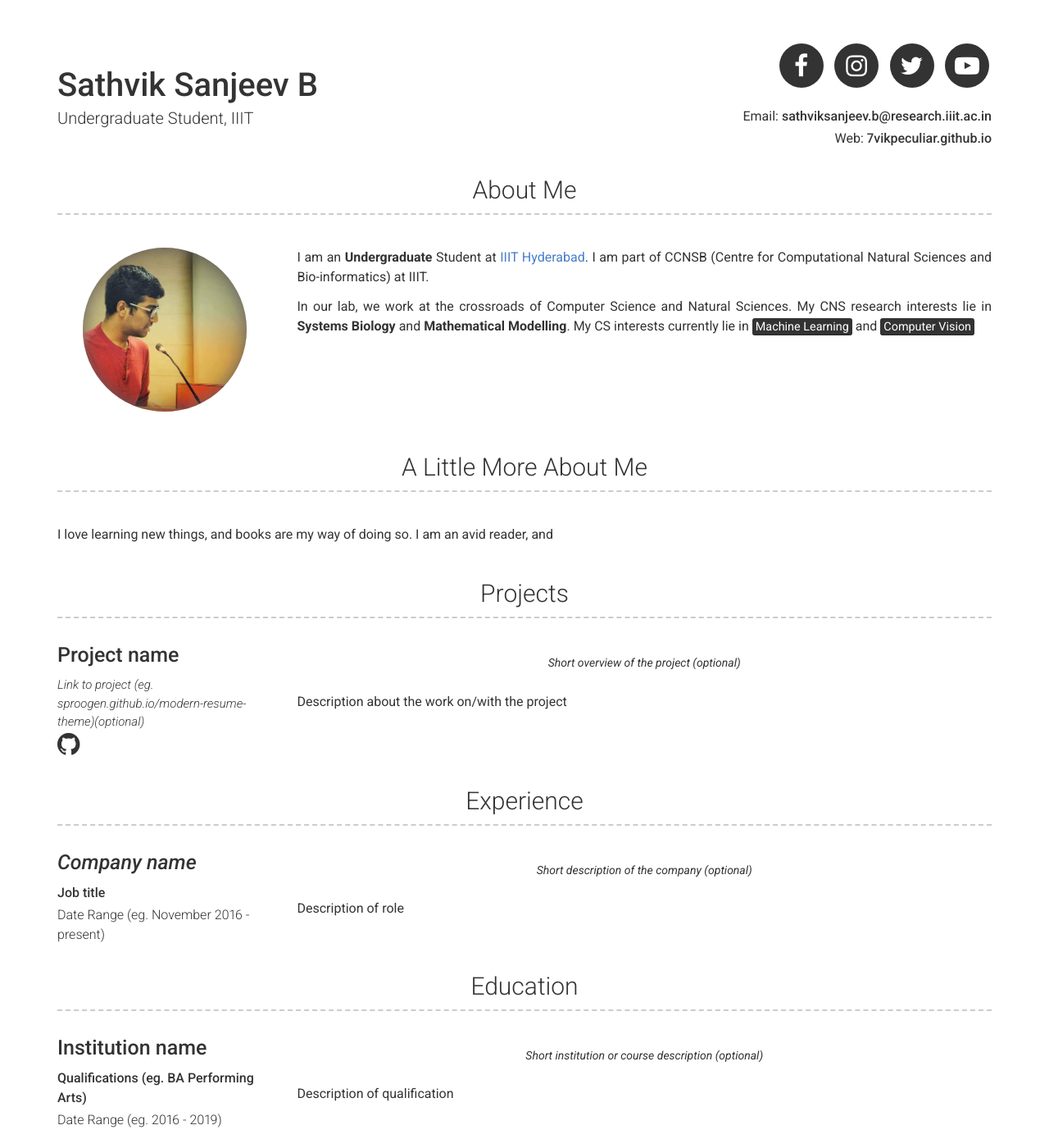
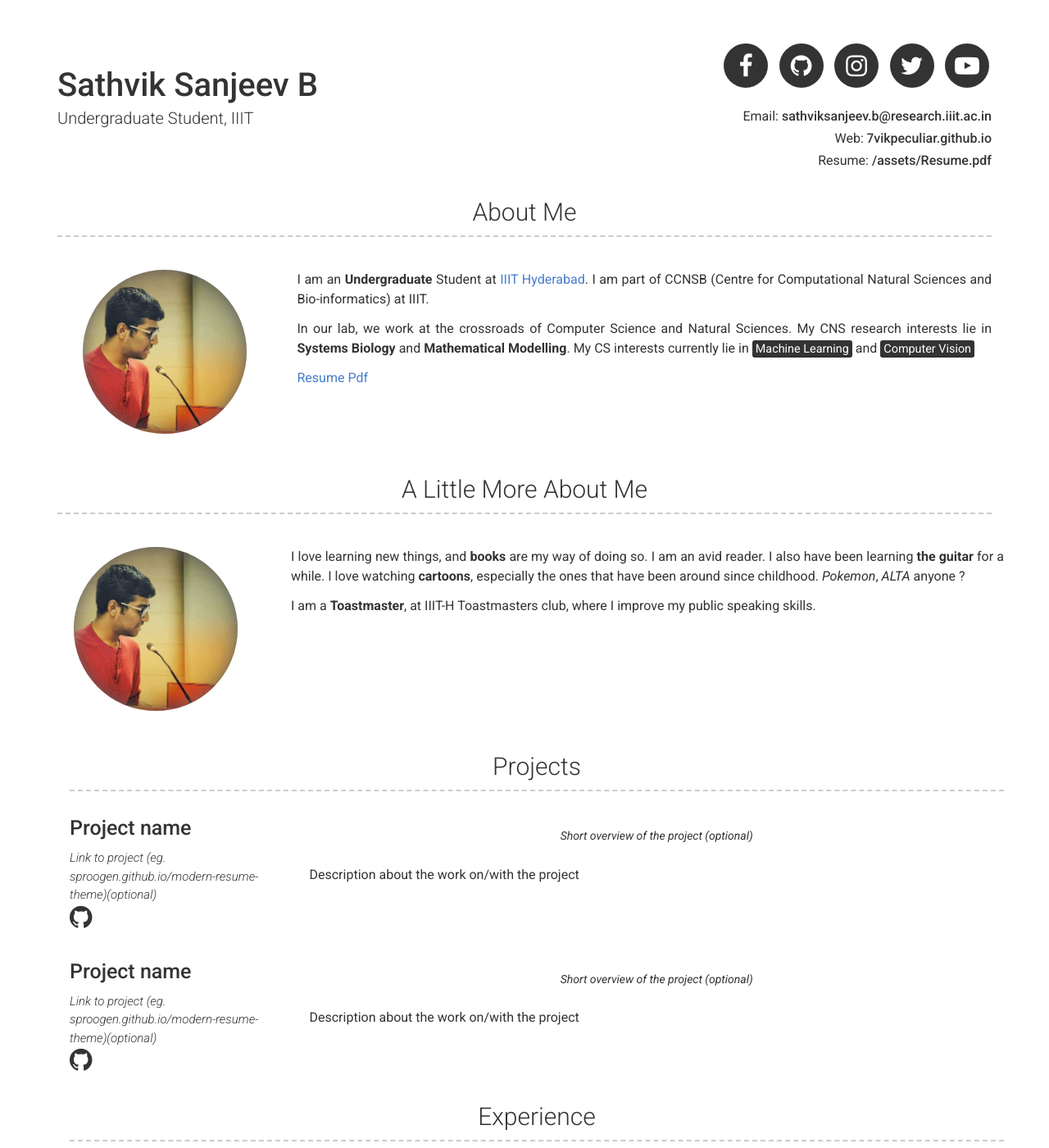
Before and after one commit to 7vikpeculiar/7vikpeculiar.github.io, a Jekyll site: the page built from index.md, in a window 1280 px wide and 1400 px high. Shown: the whole window at 82% size. Built offline with Jekyll 4.4.1, drawn with Linux system fonts in a browser that asks for light colours.

Commit message:
A bit more done

```diff
--- a/_config.yml
+++ b/_config.yml
@@ -6,13 +6,13 @@ repository: Git repository where your resume will be hosted, only required if yo
 name: Sathvik Sanjeev B
 title: Undergraduate Student, IIIT
 email: sathviksanjeev.b@research.iiit.ac.in
-#phone:
+resume: /assets/Resume.pdf
 website: 7vikpeculiar.github.io
 #Your website (eg. https://google.com)(optional)
 
 # Social links
 twitter_username: jekyllrb
-# github_username:  jekyll
+github_username:  7vikpeculiar
 # dribbble_username: jekyll
 facebook_username: jekyll
 # flickr_username: jekyll
@@ -37,6 +37,7 @@ about_content: | # this will include new lines to allow paragraphs
   My CS interests currently lie in <mark>Machine Learning</mark> and
   <mark>Computer Vision</mark>
 
+  [Resume Pdf](/assets/Resume.pdf)
 # Projects Section
 # projects_title: Projects #(Use this to override about projects section title)
 
@@ -49,8 +50,13 @@ about_content: | # this will include new lines to allow paragraphs
 # More Section
 # more_title: A Little More About Me #(Use this to override about more section title)
 more_content: | # this will include new lines to allow paragraphs
-    I love learning new things, and books are my way of doing so. I am an avid
-    reader, and
+    I love learning new things, and **books** are my way of doing so. I am an avid
+    reader. I also have been learning **the guitar** for a while. I love watching
+    **cartoons**, especially the ones that have been around since childhood.
+    *Pokemon*, *ALTA* anyone ?
+
+    I am a **Toastmaster**, at IIIT-H Toastmasters club, where I improve my
+    public speaking skills.
 
 # Footer
 footer_show_references: true
--- a/_data/projects.yml
+++ b/_data/projects.yml
@@ -6,3 +6,11 @@
     Short overview of the project (optional)
   description: | # this will include new lines to allow paragraphs
     Description about the work on/with the project
+
+- name: Project name
+  link: Link to project (eg. sproogen.github.io/modern-resume-theme)(optional)
+  github: Github page for project (eg. sproogen/modern-resume-theme)(optional)
+  quote: >
+    Short overview of the project (optional)
+  description: | # this will include new lines to allow paragraphs
+    Description about the work on/with the project
--- a/_includes/header.html
+++ b/_includes/header.html
@@ -100,6 +100,11 @@
           Web: {% include a.html href=site.website %}{{ site.website | escape }}</a>
         </p>
       {%- endif -%}
+      {%- if site.resume -%}
+        <p>
+          Resume: {% include a.html href=site.resume %}{{ site.resume | escape }}</a>
+        </p>
+      {%- endif -%}
     </div>
   </div>
 </div>
--- a/_includes/more.html
+++ b/_includes/more.html
@@ -1,8 +1,20 @@
 <div class="container more-container">
   <h3>{{ site.more_title | default: "A Little More About Me" }}</h3>
   <div class="row clearfix">
-    <div class="col-md-12">
-      {{ site.more_content | strip | markdownify }}
-    </div>
+
+    <div class="row clearfix">
+      {%- if site.about_profile_image -%}
+        <div class="col-xs-12 col-sm-4 col-md-3 no-print">
+          <span class="profile-img" style="background-image: url({{ site.about_profile_image | relative_url }})" />
+        </div>
+      {%- endif -%}
+      <div class="{{ 'col-md-12 ' }}{%- if site.about_profile_image -%}col-sm-8 col-md-9 col-print-12{%- endif -%}">
+        {{ site.more_content | strip | markdownify }}
+      </div>
+
+      <!-- <div class="col-md-12">
+        {{ site.more_content | strip | markdownify }}
+      </div> -->
+
   </div>
 </div>
```
Also changed, not shown: 1 other file.
